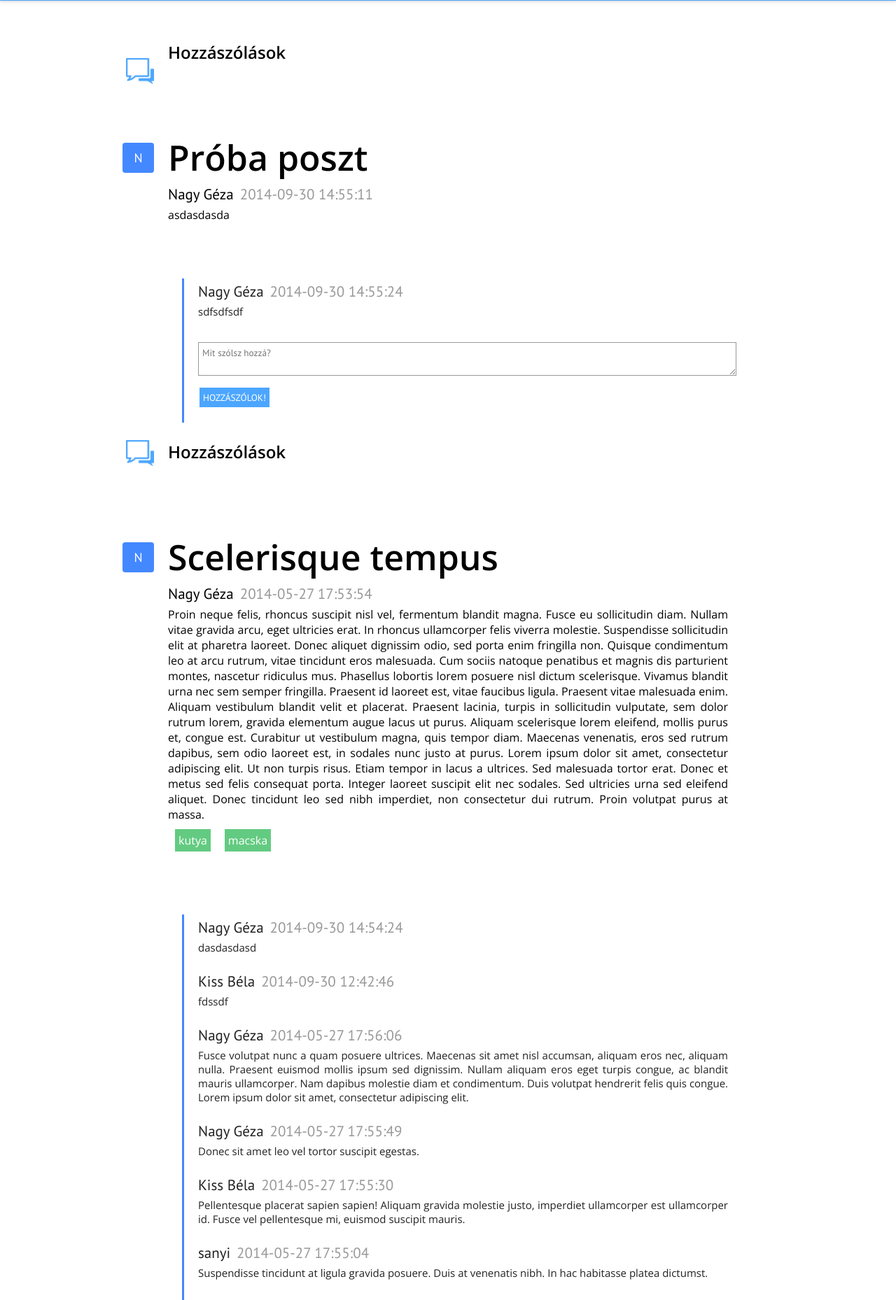
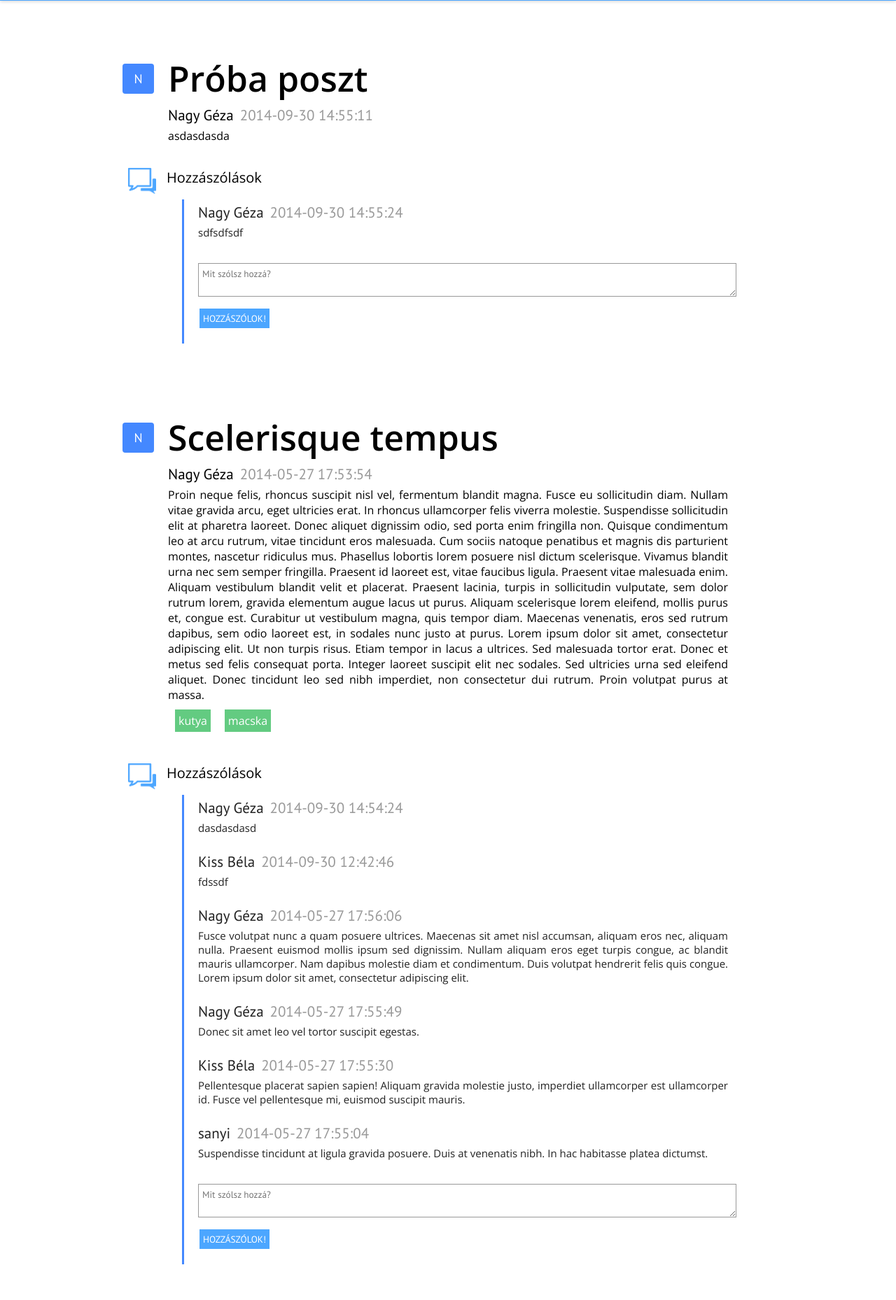
Before and after one commit to elemential/blog, a PHP site: page / in a window 1280 px wide. Shown: the part 62-1920 px from the top of the page at 70% size. Run offline with PHP 8.4, Linux system fonts and the light colour scheme; the visitor is signed in with stand-in values (Sample User, id 1); data comes from the database, SQL or seed files in the repository; some libraries are stand-ins or nearby versions.

Commit message:
comment added, coded in css.

```diff
--- a/assets/style/style.css
+++ b/assets/style/style.css
@@ -3,6 +3,30 @@
  * {
     margin: 0;
     padding: 0;
+}
+.poszt {
+    /*border:1px solid red;*/
+}
+.hozzaszolasok::before {
+    width: 250px;
+    height: 50px;
+    content: 'Hozzászólások';
+   /* background: red;*/
+    background-image: url('../images/comment.png');
+    background-size: 40px 37px ;
+    background-repeat: no-repeat;
+    height: 60px;
+    padding-left: 55px;
+    font-size: 20px;
+    display: block;
+    position: absolute;
+    margin-top: -45px;
+    margin-left: -100px;
+}
+.hozzaszolasok:empty::before {
+     margin-top: 0px;
+     background-image: url('../images/commentoff.png');
+    content: 'Hozzászólások Letiltva';
 }
 html,
 body {
--- a/engine/classes/poszt.class.php
+++ b/engine/classes/poszt.class.php
@@ -54,6 +54,7 @@ class Poszt {
 				ORDER BY datum DESC",
 				$this -> id );
 			$kommentek_eredmeny = $ab -> query($kommentek_lekerdezes);
+
 			while ( $komment = $kommentek_eredmeny -> fetch_assoc()){
 				$this->hozzaszolasok[] = new Komment( $komment['id'], $this-> ab );
 
@@ -81,13 +82,14 @@ class Poszt {
 
 		$cimkek_html_kimenet = '' ;
 		foreach ( $this -> cimkek as $aktualis_cimke ){
+
 			$cimkek_html_kimenet .= $aktualis_cimke -> megjelenit() ;
 		}
 
 
 		$kommentek_html_kimenet = '' ;
 
-         if ( $this -> hozzaszolas_ok == 1 ){
+         /*if ( $this -> hozzaszolas_ok == 1 ){
 
 
              ?> <img src="assets/images/comment.png" class="commentimg">
@@ -103,11 +105,12 @@ class Poszt {
                 <h2>Hozzászólások letiltvaa</h2>
                 </span>
             <?
-        }
+        }*/
 
 		if ($this -> hozzaszolas_ok == 1) {
          foreach ( $this -> hozzaszolasok AS $hsz ){
 				$kommentek_html_kimenet .= $hsz -> megjelenit() ;
+
 			}
         }
 
--- a/engine/includes/local.php
+++ b/engine/includes/local.php
@@ -1,6 +1,6 @@
 <?php
 define('__MYSQL_HOST', 'localhost');
 define('__MYSQL_USER', 'root');
-define('__MYSQL_PW', false);
+define('__MYSQL_PW', 'root');
 define('__MYSQL_DATABASE', 'blog');
 ?>
```
